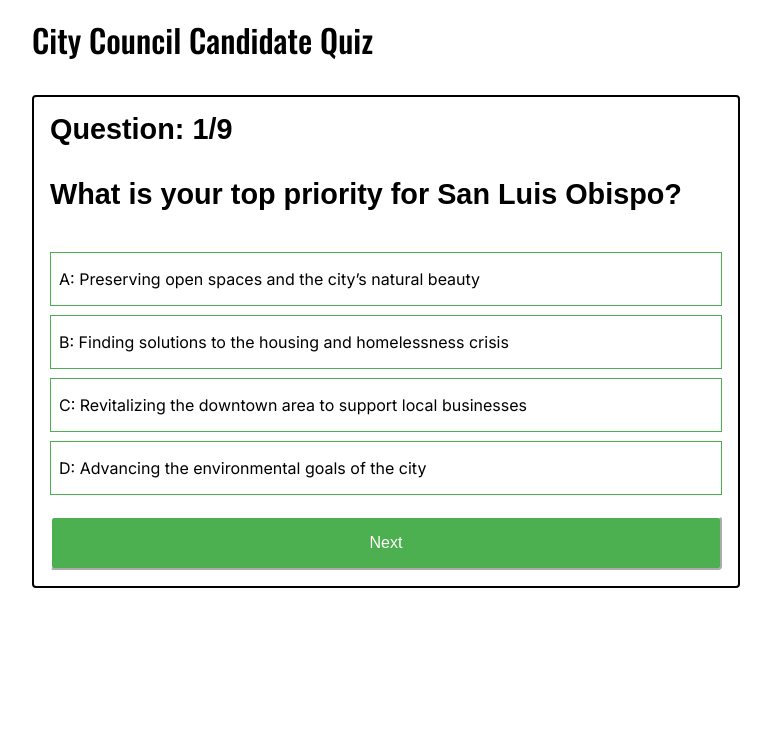
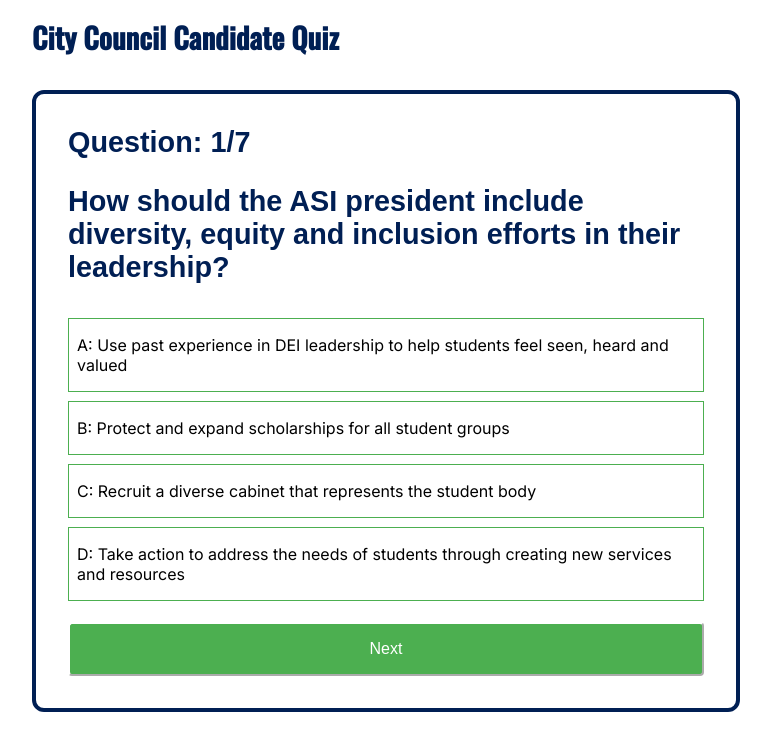
Before and after one commit to leilat014/candidate-quiz-template2.0, a Next.js app: page / in a window 1280 px wide. Shown: the top 750 px of the page, without its empty margins (254-1025 px from the left). Built offline with nearby package versions, Linux system fonts and the light colour scheme.

Commit message:
added new questions to presidents

```diff
--- a/app/data.js
+++ b/app/data.js
@@ -1,107 +1,91 @@
 export const quiz = {
-    totalQuestions: 9,
+  totalQuestions: 7,
   questions: [
     {
       id: 1,
-        question: 'What is your top priority for San Luis Obispo?',
+      question:
+        "How should the ASI president include diversity, equity and inclusion efforts in their leadership?",
       answers: {
-          A: 'Preserving open spaces and the city’s natural beauty',
-          B: 'Finding solutions to the housing and homelessness crisis',
-          C: 'Revitalizing the downtown area to support local businesses',
-          D: 'Advancing the environmental goals of the city'
+        A: "Use past experience in DEI leadership to help students feel seen, heard and valued",
+        B: "Protect and expand scholarships for all student groups",
+        C: "Recruit a diverse cabinet that represents the student body",
+        D: "Take action to address the needs of students through creating new services and resources",
       },
     },
     {
       id: 2,
-        question: 'How important is a candidate\'s experience in local government to you?',
+      question:
+        "How should the ASI president support the student body through major transitions like the Cal Maritime integration and the semester conversion?",
       answers: {
-          A: 'Very important. I prefer a candidate with a demonstrated track record of success in government',
-          B: 'Somewhat important. Experience is valuable, but a candidate’s experience in other professions is important too',
-          C: 'Not very important. I prioritize a candidates vision for the future and their proposed ideas',
-          D: 'While experience is valuable, I prioritize a candidate\'s engagement outside of government and understanding the city’s challenges and opportunities'
+        A: "Create a student advisory board to build trust between ASI and the student body",
+        B: "Hold public town hall meetings with President Armstrong",
+        C: "Ensure student fees are used appropriately and allow students to give feedback",
+        D: "Prioritize current Cal Poly students through the transition",
       },
     },
     {
       id: 3,
-        question: 'Which leadership style do you find most appealing in a candidate?',
+      question:
+        "How should the ASI president address St. Patrick's Day celebrations?",
       answers: {
-          A: 'A balanced approach that blends experience, pragmatism, and a commitment to the well-being of all residents',
-          B: 'A collaborative approach that prioritizes listening to diverse opinions and reaching consensus',
-          C: 'A style that is a blend of action-oriented, visionary thinking, and engaging the community',
-          D: 'A style that is focused on advocacy for community needs, solution-oriented, and challenging the status quo'
+        A: "Increase the number of on-campus events for students year-round",
+        B: "Continue to host on-campus St. Patrick's Day celebrations",
+        C: "Protect and expand on current St. Patrick’s Day events",
+        D: "Focus on improving the relationship between Cal Poly students and the San Luis Obispo community",
       },
     },
     {
       id: 4,
-        question: 'What is your stance on the role of government in addressing social issues like homelessness?',
+      question:
+        "How should ASI enhance campus events to foster student engagement and community?",
       answers: {
-          A: 'The government should provide a robust safety net and support services for vulnerable populations',
-          B: 'The government should play a role and continue to implement and strengthen existing programs aimed to assist those experiencing homelessness',
-          C: 'The government should play an active role in addressing homelessness, prioritizing the downtown area as a shared space for the community',
-          D: 'The government should proactively address mental health and addiction issues as they are often intertwined with homelessness'
+        A: "Protect and support student organizations on campus",
+        B: "Work with campus leaders to ensure events reflect what students really want",
+        C: "Support student clubs and organizations in hosting more engaging events to foster community",
+        D: "Work with the administration to create policy and events that help students find community",
       },
     },
 
     {
       id: 5,
-        question: 'How important is environmental sustainability to you when considering a candidate?',
+      question:
+        "How should ASI improve transportation and accessibility on and off campus?",
       answers: {
-          A: 'Very important. I want a candidate who prioritizes climate action and environmental protection and creates a sustainable future for San Luis Obispo',
-          B: 'Extremely important. I support environmental initiatives, and specific targets toward climate change mitigations and reducing greenhouse gas emissions',
-          C: 'Environmental sustainability is crucial, but it should be approached with realistic, sustainable solutions that ensure we have sufficient energy resources to support our goals',
-          D: 'Not a major concern for me. I prioritize other issues facing the city'
+        A: "Utilize external partnerships to bring in innovative solutions",
+        B: "Prioritize student voices in local city government discussions",
+        C: "Focus on student-led feedback to inform better campus decisions",
+        D: "Expand bus routes to grocery stores and improve commuter parking affordability",
       },
     },
 
     {
       id: 6,
-        question: 'How should the city address the needs of college students, specifically those attending Cal Poly?',
+      question:
+        "How should the ASI President support student organizations and club funding?",
       answers: {
-          A: 'Prioritize affordable housing options and tenant protections to ensure students have access to safe and affordable housing',
-          B: 'Focus on student safety, particularly in relation to traffic and transportation infrastructure, to prevent accidents and ensure safe commutes',
-          C: 'Prioritize revitalizing the downtown area, creating spaces that cater to student interests and provide social engagement opportunities',
-          D: 'Focus on downtown businesses that college students work at, addressing homelessness in the area that negatively impacts them'
+        A: "Advocate for external partnerships that can help sponsor student clubs",
+        B: "Reform funding policy to ensure transparency",
+        C: "Make student fees work more directly for clubs and ensure clubs have the resources to thrive",
+        D: "Increase club funding and expand access to on-campus spaces for club meetings and events",
       },
     },
 
     {
       id: 7,
-        question: 'How important is it to you that a candidate actively advocates for the Cal Poly community?',
+      question:
+        "How should ASI build trust and accountability with the student body?",
       answers: {
-          A: 'Very important. I want a candidate who understands the needs of students and faculty and will represent their interests',
-          B: 'It is important for a candidate to recognize and value Cal Poly\'s significant impact on the city and work towards fostering positive relationships between the university and the wider community',
-          C: 'Somewhat important. It is beneficial for the candidate to be connected to the university, but it should not be their sole focus',
-          D: 'Not a major factor for me. I am more concerned with their broader vision for the city'
+        A: "Use past leadership roles to personally connect with students and advocate on their behalf",
+        B: "Host regular listening sessions and follow-up on student feedback",
+        C: "Launch campaigns and systems for students to easily share concerns with ASI and get answers",
+        D: "Ensure all student concerns are addressed through visible actions and results",
       },
     },
-
-      {
-        id: 8,
-        question: 'What is your opinion on the current tone of political discourse, particularly as it relates to local elections?',
-        answers: {
-          A: 'While I value respectful dialogue, I believe it is important for candidates to be honest and transparent in their communication, even when addressing difficult or controversial issues',
-          B: 'It is often too divisive and unproductive. I favor a candidate who promotes civility and respectful dialogue, even when disagreements arise',
-          C: 'I am not overly concerned with the tone of political discourse, as long as the candidate is effective in achieving positive outcomes for the city',
-          D: 'I value passionate advocacy, even if it involves expressing strong opinions that may challenge others'
-        },
-      },
-
-      {
-        id: 9,
-        question: 'What is your preferred approach to city budgeting?',
-        answers: {
-          A: 'Prioritize fiscal responsibility, limit spending, and avoid raising taxes as much as possible',
-          B: 'Believing in fiscal responsibility and using their experience in city budgeting to invest in city planning',
-          C: 'No approach was stated',
-          D: 'No approach necessary'
-        },
-      },
-
   ],
   results: {
-      A: 'Jan Marx. Marx is running for re-election for SLO City Council. Marx\'s main focus is on preserving the city\'s open spaces and supporting renters.',
-      B: 'Michael Boswell. Boswell is running for SLO City Council, and is a city and regional planning professor at Cal Poly. His focus is on climate change and addressing housing challenges.',
-      C: 'John Drake. Drake is a Cal Poly alum and is passionate about revitlaizing the downtown area and energy infrastructure in the city.',
-      D: 'Felicia Lewis. Lewis is the owner of Gumbo Girl SLO, and is focused on supporting local businesses.',
-    }
+    A: "Alexis Espinoza",
+    B: "Reagan Denny",
+    C: "Colin Shea",
+    D: "Marc Cabeliza",
+  },
 };
--- a/app/globals.css
+++ b/app/globals.css
@@ -18,9 +18,11 @@ main {
 }
 
 h1, .title {
-  color: #000;
+  color: #001f54;
   font-family: 'Oswald', sans-serif;
-  font-weight: 500;
+  font-weight: 700;
+  font-size: 1.8rem;
+  margin-bottom: 0.5rem;
 }
 
 h2 {
@@ -30,10 +32,10 @@ h2 {
 }
 
 h3 {
-  padding-bottom: 2rem;
-  color: #000;
+  padding-bottom: 1.6rem;
+  color: #001f54;
   font-family: 'Soleil', sans-serif;
-  font-weight: 600;
+  font-weight: 700;
   font-size: 1.8rem;
 }
 
@@ -81,10 +83,10 @@ li {
 
 .quiz-container {
   background-color: #fff;
-  padding: 1rem;
+  padding: 2rem;
   margin-top: 2rem;
-  border-radius: 4px;
-  border: 2px solid #000;
+  border-radius: 12px;
+  border: 4px solid #001f54;
 }
 
 .container p {
```
Also changed, not shown: 1 other file (tests, documents, lock files or other folders). Lines whose indentation alone changed are shown as unchanged.
